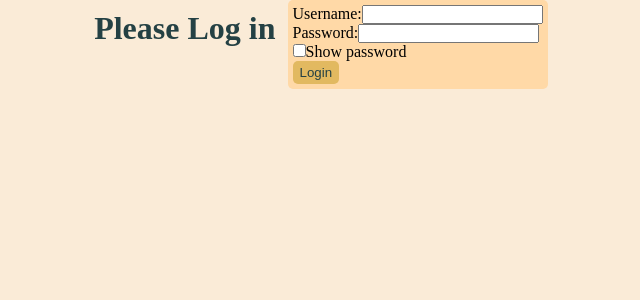
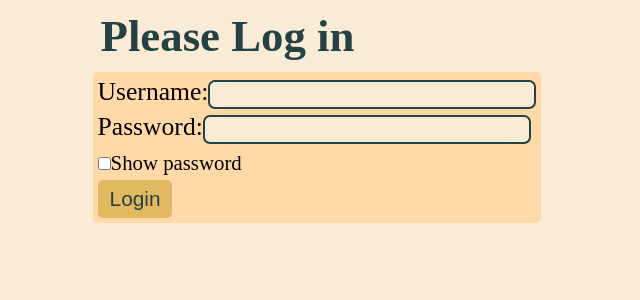
Before and after one commit to Gary21435/geg-comm-frontend, a React (Vite) app: page / in a window 1280 px wide. Shown: the top 300 px of the page, without its empty margins (323-963 px from the left). Built offline with nearby package versions, Linux system fonts and the light colour scheme.

Commit message:
More style updates

```diff
--- a/src/components/Dashboard.jsx
+++ b/src/components/Dashboard.jsx
@@ -94,12 +94,12 @@ const Dashboard = () => {
   return (
     <>
       <div className='app-logo'>
-        <a href=""><img src="../../imgs/geg_logo_comm.png" alt="logo" id="logo" /></a>
+        <img src="../../imgs/geg_logo_comm.png" alt="logo" id="logo" />
         <h1>GEG Comm</h1>
         <button onClick={handleLogout}>Logout</button>
       </div>
       <h2>Scheduling</h2>
-      <div className='scheduling-container'>
+      <div className='orders-container'>
         {schedule_orders.length ? schedule_orders.map(order => {
           return <Order key={order.order_id+1000} orders={orders} setOrders={setOrders} order_info={order} setSchedule={setSchChange} />
         })
--- /dev/null
+++ b/src/components/Login.css
@@ -0,0 +1,39 @@
+.login-page {
+    display: flex;
+    flex-direction: column;
+    font-size: 1.6rem;
+}
+
+#check {
+    font-size: 1.3rem;
+}
+
+.login-page input[type="text"], input[type="password"] {
+    font-size: 1.1rem;
+
+    border-radius: 7px;
+    background-color: antiquewhite;
+    padding: 2px 2px;
+    width: 20rem;
+    border: 2px solid rgb(36, 65, 68);
+}
+
+.login-page>h1 {
+    font-size: 2.8rem;
+}
+
+.login-page button {
+    font-size: 1.3rem;
+    padding: 5px 10px;
+}
+
+.login-page p {
+    font-size: 1.2rem;
+}
+
+.login-page>form {
+    display: flex;
+    flex-direction: column;
+    align-items: flex-start;
+    gap: 3px;
+}
--- a/src/components/Login.jsx
+++ b/src/components/Login.jsx
@@ -2,6 +2,7 @@ import { Link } from 'react-router-dom'
 import { useState } from 'react';
 import loginService from '../services/login'
 import { useNavigate } from 'react-router-dom';
+import './Login.css'
 
 const Login = () => {
     const [username, setUsername] = useState('');
@@ -33,7 +34,7 @@ const Login = () => {
     }
 
     return (
-        <>
+        <div className='login-page'>
             <h1>Please Log in</h1>
 
             <form onSubmit={submitHandler}>
@@ -62,7 +63,7 @@ const Login = () => {
                     </label>
                 </div>
                 <div>
-                    <label>
+                    <label id="check">
                         <input
                             type="checkbox"
                             checked={showPassword}
@@ -73,7 +74,7 @@ const Login = () => {
                 </div>
                 <button type="submit">Login</button>
             </form>
-        </>
+        </div>
     )
 }
 
--- a/src/components/Order.css
+++ b/src/components/Order.css
@@ -10,7 +10,7 @@
 
 .order {
     padding: 5px 5px;
-    width: 98%;
+    width: 100%;
     box-sizing: border-box;
     cursor: pointer;
     border-radius: 3px;
@@ -21,6 +21,8 @@
     display: flex;
     align-items: center;
     gap: 3px;
+
+    font-size: 1.1rem;
 }
 
 /* .order:hover {
@@ -30,6 +32,8 @@
 .order-status {
     background-color: rgb(220, 231, 120);
     padding: 2px 4px;
+
+    margin-left: auto;
 }
 
 .info-table {
@@ -53,12 +57,17 @@ form {
     display: flex;
     flex-direction: column;
     gap: 2px;
+    font-size: 1.1rem;
 }
 
 .table-div.expand {
     max-height: 700px;
 }
 
+.order-info {
+    margin: 5px;
+}
+
 td {
     padding-right: 10px;
     overflow: hidden;
--- a/src/components/Order.jsx
+++ b/src/components/Order.jsx
@@ -92,7 +92,8 @@ const AssemblyForm = ({ values = {}, onChange }) => {
 
 const DeliveryScheduler = ({ id, delivery, setOrders, schedule }) => {
   const [scheduled, setScheduled] = useState(delivery);
-  const [dateSet, setDateSet] = useState(schedule)
+  const [dateSet, setDateSet] = useState(schedule);
+
   let deliv = {
     date: null,
     time_from: null,
@@ -119,7 +120,18 @@ const DeliveryScheduler = ({ id, delivery, setOrders, schedule }) => {
             : order
         )
       );
-    }
+  }
+
+  // to update ui immediately
+  const changeDelivery = (date, time_from, time_to) => {
+      setOrders(prevOrders =>
+        prevOrders.map(order =>
+          order.id === id
+            ? { ...order, delivery: {date: date, time_from: time_from, time_to: time_to} }
+            : order
+        )
+      );
+  }
 
   const handleChange = (e) => {
     const { name, value } = e.target;
@@ -150,6 +162,8 @@ const DeliveryScheduler = ({ id, delivery, setOrders, schedule }) => {
     // to update ui
     changeSch(true);
     setDateSet(true);
+    changeDelivery(date, time_from, time_to);
+    // ***set<State>(order_info) in <Order /> so you don't have to update Dashboard's orders state
 
     orderService
       .updateOrder(id, {
@@ -161,6 +175,12 @@ const DeliveryScheduler = ({ id, delivery, setOrders, schedule }) => {
         console.log("schedule saved/updated.", r);
       })
       .catch(e => console.log("error:", e))
+
+    setTimeout(() => {
+      console.log("scheduled", scheduled);
+      console.log("delivery", delivery);
+    }, 1000);
+
   };
 
   const handleRemove = () => {
@@ -176,6 +196,7 @@ const DeliveryScheduler = ({ id, delivery, setOrders, schedule }) => {
   }
 
   if (dateSet) {
+
     return (
       <div className='scheduled-info'>
         <h3>Delivery Scheduled</h3>
@@ -323,6 +344,9 @@ const Order = ({ order_info, orders, setOrders }) => {
                 <div className="order" onClick={() => expand(order_info.order_id)}><span>#{order_info.order_id}</span> <span>{order_info.first_name} {order_info.last_name}</span> <span className='order-status'>{order_info.custom_status}</span></div>
                 <div className='wrapper'>
                     <div className='table-div' id={String("order"+order_info.order_id)}>
+                        <div className='order-info'>
+                          {order_info.first_name}
+                        </div>
                         <table className='info-table'>
                             <tbody>
                                 {Object.keys(order_info).map((thing, i) => {
--- a/src/main.css
+++ b/src/main.css
@@ -14,7 +14,7 @@ body::-webkit-scrollbar {
 }
 
 #root {
-    width: 100%;
+    width: 100vw;
     height: 100%;
 
     display: flex;
@@ -24,10 +24,10 @@ body::-webkit-scrollbar {
 h1, h2 {
     margin: 10px;
     color: rgb(36, 65, 68);
+    font-size: 2rem;
 }
 
 h2 {
-
     margin-top: 10px;
     align-self: flex-start;
 }
@@ -52,7 +52,7 @@ p {
     justify-content: center;
     align-items: center;
 
-    max-width: fit-content;
+    width: max-content;
     margin-bottom: 20px;
 }
 
```
